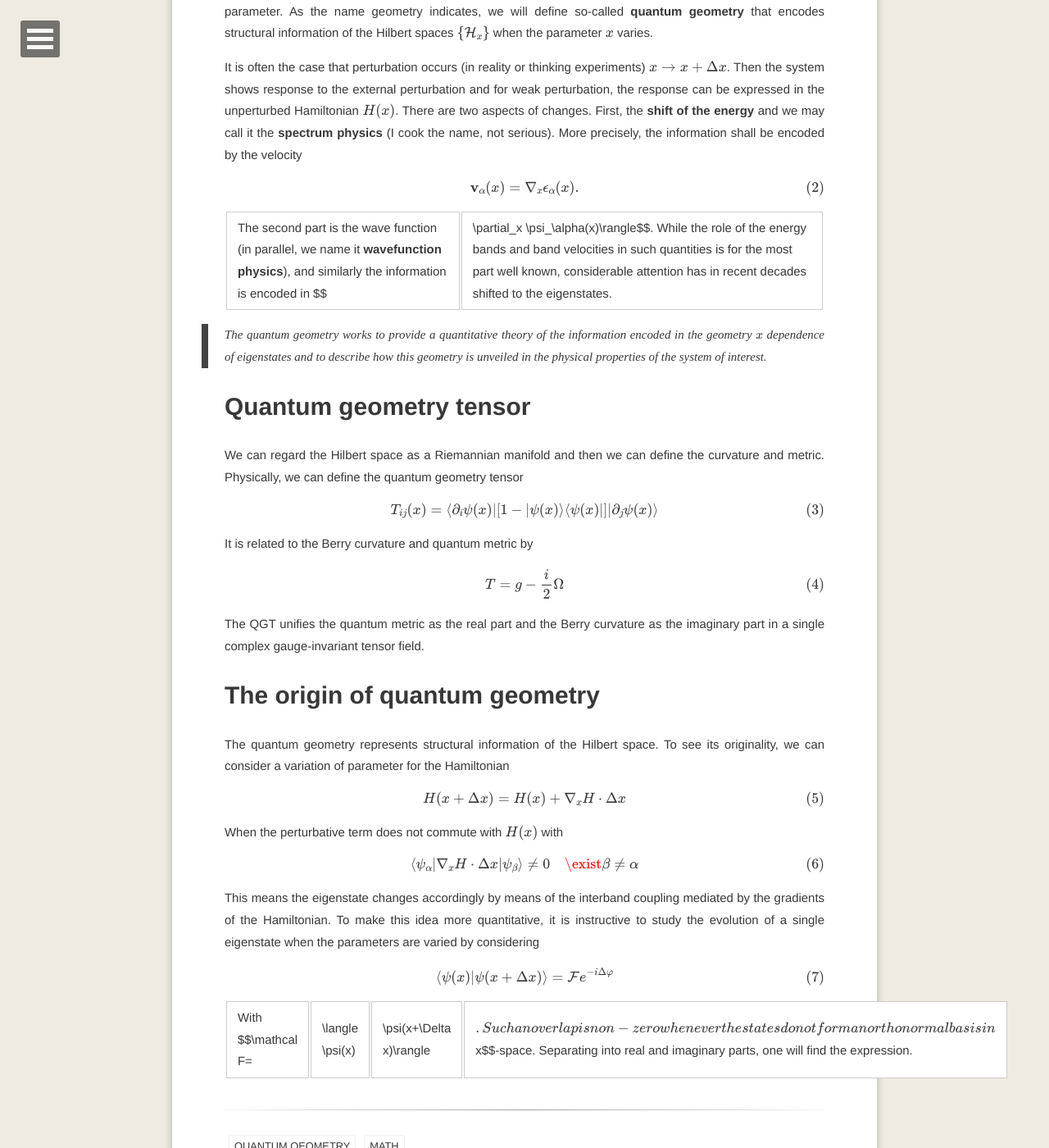
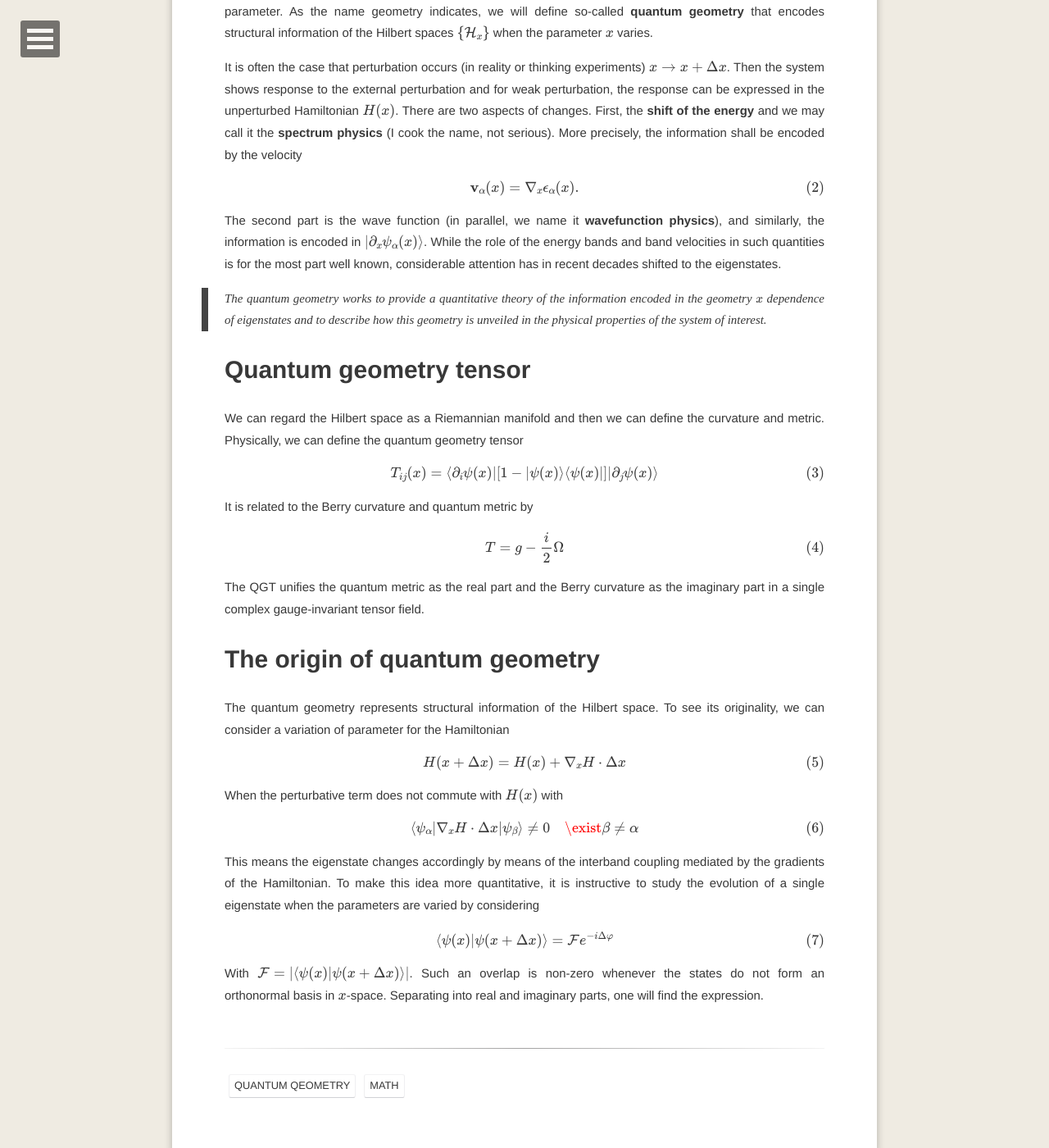
Before and after one commit to shuaichenphysics/shuaichenphysics.github.io, a Jekyll site: the page built from _posts/2023-08-28-quatum geometry.md, in a window 1280 px wide and 1400 px high, scrolled down 496 px. Shown: the whole window at 82% size. Built offline with Jekyll 4.4.1, drawn with Linux system fonts in a browser that asks for light colours; formulas are drawn with MathJax 3; comment, search, counter and statistics services are not loaded; some of the changed text lies outside the part shown.

Commit message:
Update 2023-08-28-quatum geometry.md

```diff
--- a/_posts/2023-08-28-quatum geometry.md
+++ b/_posts/2023-08-28-quatum geometry.md
@@ -14,7 +14,7 @@ $$
 H(x) |\psi_\alpha(x)\rangle = \epsilon_\alpha(x)|\psi_\alpha(x)\rangle
 $$
 
-With eigenvalue $$\epsilon_\alpha(x)$$ that forms a band structure in parameter space, and corresponding eigenstates $$|\psi_\alpha(x)\rangle $$.
+With eigenvalue $$\epsilon_\alpha(x)$$ that forms a band structure in parameter space, and corresponding eigenstates $$\vert\psi_\alpha(x)\rangle $$.
 We remark that $$x$$ indeed represents a general parameter such as momentum, or interaction parameter. As the name geometry indicates, we will define so-called __quantum geometry__ that encodes structural information of the Hilbert spaces $$\{\mathcal H_x\}$$ when the parameter $$x$$ varies.
 
 It is often the case that perturbation occurs (in reality or thinking experiments) $$x\rightarrow x+\Delta x $$. Then the system shows response to the external perturbation and for weak perturbation, the response can be expressed in the unperturbed Hamiltonian $$H(x)$$. There are two aspects of changes. First, the __shift of the energy__ and we may call it the **spectrum physics** (I cook the name, not serious). More precisely, the information shall be encoded by the velocity
@@ -23,7 +23,7 @@ $$
 \mathbf v_\alpha(x)  = \nabla _x \epsilon_\alpha(x).
 $$
 
-The second part is the wave function (in parallel, we name it **wavefunction physics**), and similarly the information is encoded in $$|\partial_x \psi_\alpha(x)\rangle$$. While the role of the energy bands and band velocities in such quantities is for the most part well known, considerable attention has in recent decades shifted to the eigenstates.
+The second part is the wave function (in parallel, we name it **wavefunction physics**), and similarly, the information is encoded in $$ \vert\partial_x \psi_\alpha(x)\rangle$$. While the role of the energy bands and band velocities in such quantities is for the most part well known, considerable attention has in recent decades shifted to the eigenstates.
 
 >  The quantum geometry works to provide a quantitative theory of the information encoded in the geometry $$x$$ dependence of eigenstates and to describe how this geometry is unveiled in the physical properties of the system of interest.
 
@@ -63,4 +63,4 @@ $$
 \langle \psi(x)|\psi(x+\Delta x)\rangle = \mathcal Fe^{-i\Delta \varphi}
 $$
 
-With $$\mathcal F=|\langle \psi(x)|\psi(x+\Delta x)\rangle|$$. Such an overlap is non-zero whenever the states do not form an orthonormal basis in $$x$$-space. Separating into real and imaginary parts, one will find the expression.
+With $$\mathcal F=\vert \langle \psi(x)\vert \psi(x+\Delta x)\rangle\vert $$. Such an overlap is non-zero whenever the states do not form an orthonormal basis in $$x$$-space. Separating into real and imaginary parts, one will find the expression.
```
